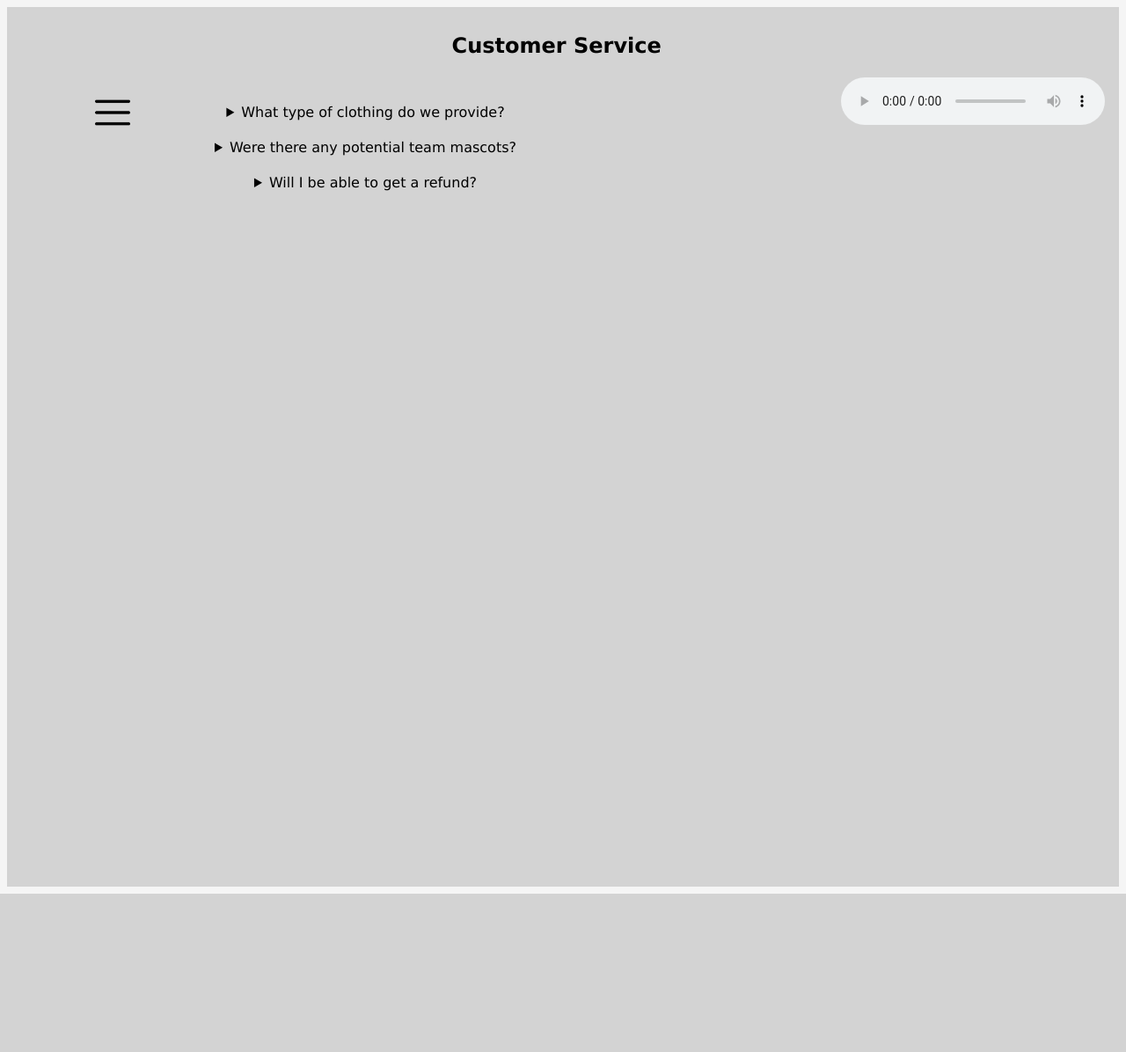
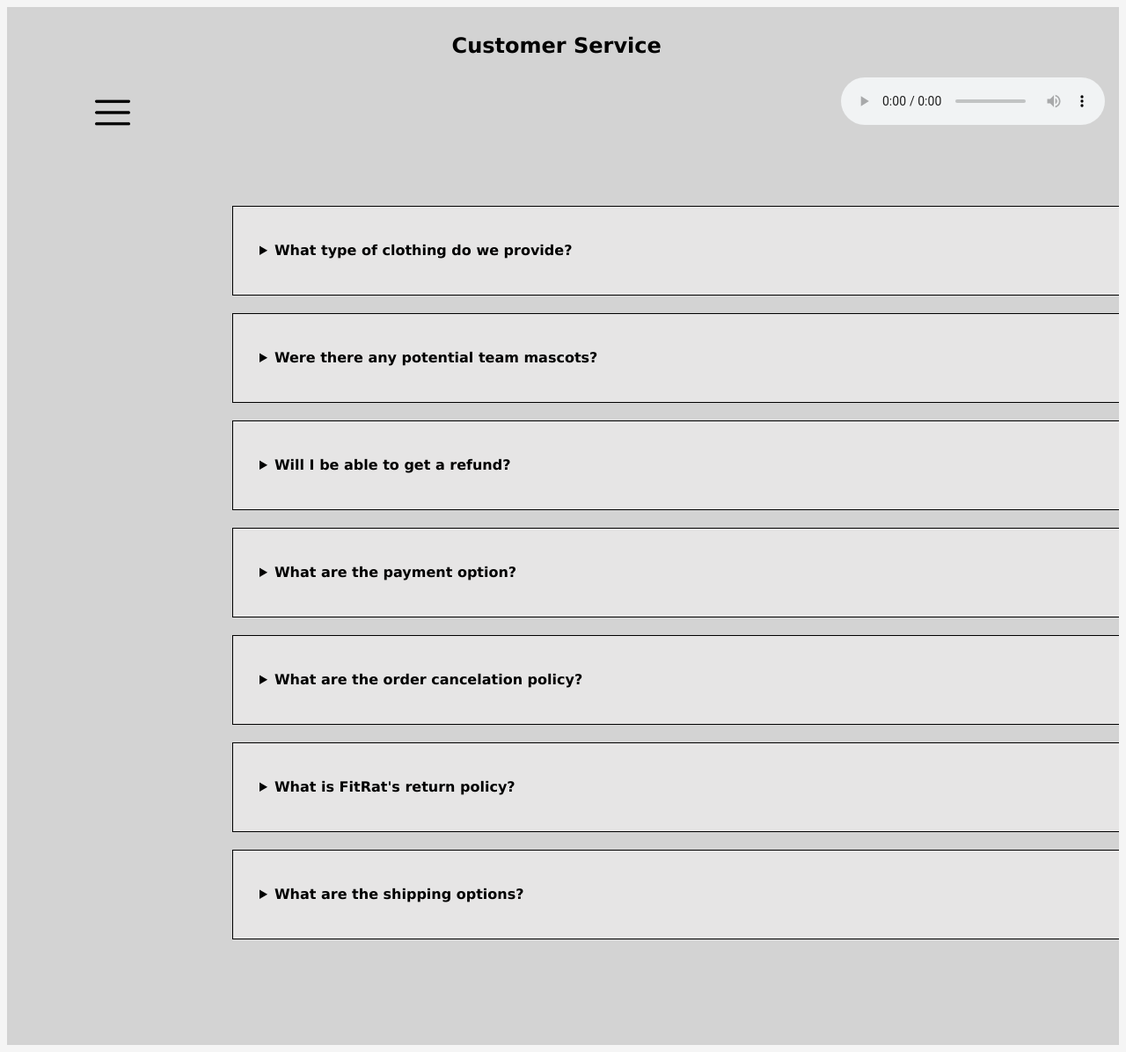
Before and after one commit to nagalil-hanoj-hteal3/Web-Group-Project, a PHP site: page /html/customerservice.html in a window 1280 px wide. Shown: the whole page at 88% size. Before the commit the page ends 1016 px from the top, so only its background shows below. Run offline with PHP 8.4, Linux system fonts and the light colour scheme; grey boxes are pictures that could not be loaded.

Commit message:
customer service styles

```diff
--- a/css/service.css
+++ b/css/service.css
@@ -1,21 +1,30 @@
-.questions{
+.faq{
     right: 2em;
     top: 5em;
+    margin-left: 0%;
+    width: 500px;
+    margin-top: 10%;
+}
+
+.question{
+    margin-left: 0%;
+    border: solid black 1.5px;
+    margin: 20px;
+    padding: 30px;
+    width: 1000px;
+    text-align: left;
+    background-color: rgb(230, 229, 229)
+}
+
+summary, label, p{
+    color: black;
 }
 
 summary{
-    color: black;
+    font-weight: bolder;
 }
 
-.questions li{
-    color: black;
-}
-
-.questions p{
-    color: black;
-}
-
-.questions label{
+.question li, ul{
     color: black;
 }
 
--- a/html/customerservice.html
+++ b/html/customerservice.html
@@ -22,8 +22,8 @@
                 </audio>
             </div>
 
-        <div class="questions">
-        <details>
+    <div class="faq">
+        <details class="question">
             <summary>What type of clothing do we provide?</summary>
             <p>Here are the following clothes that we provide.</p>
             <label>For guys (top): </label>
@@ -49,7 +49,7 @@
             </ul>
         </details>
 
-        <details>
+        <details class="question">
             <summary>Were there any potential team mascots?</summary>
             <label>Indeed! There were potential mascots for this project. The following included:</label>
             <ul>
@@ -60,12 +60,45 @@
             </ul>
         </details>
 
-        <details>
+        <details class="question">
             <summary>Will I be able to get a refund?</summary>
             <label>Yes! Just make sure you reach out to the company for your concern!</label>
         </details>
 
-        </div>
+        <details class="question">
+            <summary>What are the payment option?</summary>
+            <label>Our customers can pay with debit and credit card</label>
+        </details>
+
+        <details class="question">
+            <summary>What are the order cancelation policy?</summary>
+            <label>Unfortunately once the order is placed, the customers cannot undo their orders.</label>
+        </details>
+
+        <details class="question">
+            <summary>What is FitRat's return policy?</summary>
+            <label>Customers can return their order for free with the tags on the clothes. All the accessories are final sale!</label>
+        </details>
+
+        <details class="question">
+            <summary>What are the shipping options?</summary>
+            <label>Standard Shipping</label>
+            <ul>
+                <li>Free, 1-5 business days</li>
+            </ul>
+
+            <label>Expedited</label>
+            <ul>
+                <li>$5, 1-3 business days</li>
+            </ul>
+
+            <label>Express</label>
+            <ul>
+                <li>$7, next business day</li>
+            </ul>
+        </details>
+    </div>
+
     </section>
 
     <div class="menu">
```
